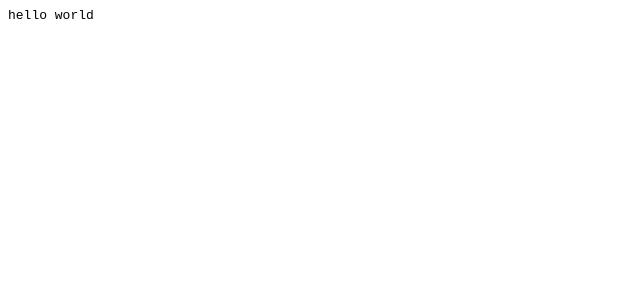
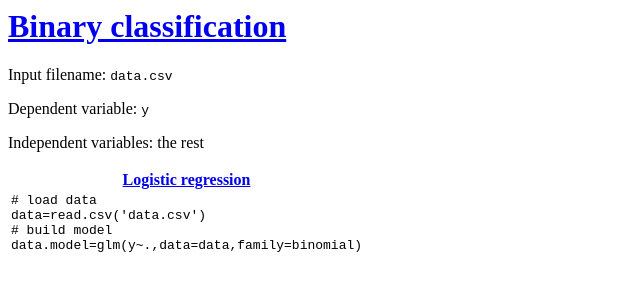
Before and after one commit to AntonKhorev/statistics-classification-binary, a website: page src/index.jade in a window 1280 px wide. Shown: the whole page, without its empty margins (0-640 px from the left). Drawn offline with nearby package versions, Linux system fonts and the light colour scheme; files that its build step writes are made by us from their sources.

Commit message:
started code

```diff
--- a/src/index.jade
+++ b/src/index.jade
@@ -1,7 +1,21 @@
+mixin wikipedia(url)
+	a(href=url)
+		block
 html(lang='en')
 	head
 		meta(charset='utf-8')
 		title Binary classification
 	body
-		code.
-			hello world
+		h1: +wikipedia('https://en.wikipedia.org/wiki/Binary_classification') Binary classification
+		p Input filename: #[code data.csv]
+		p Dependent variable: #[code y]
+		p Independent variables: the rest
+		table
+			tr
+				th: +wikipedia('https://en.wikipedia.org/wiki/Logistic_regression') Logistic regression
+			tr
+				td: code: pre.
+					# load data
+					data=read.csv('data.csv')
+					# build model
+					data.model=glm(y~.,data=data,family=binomial)
```
